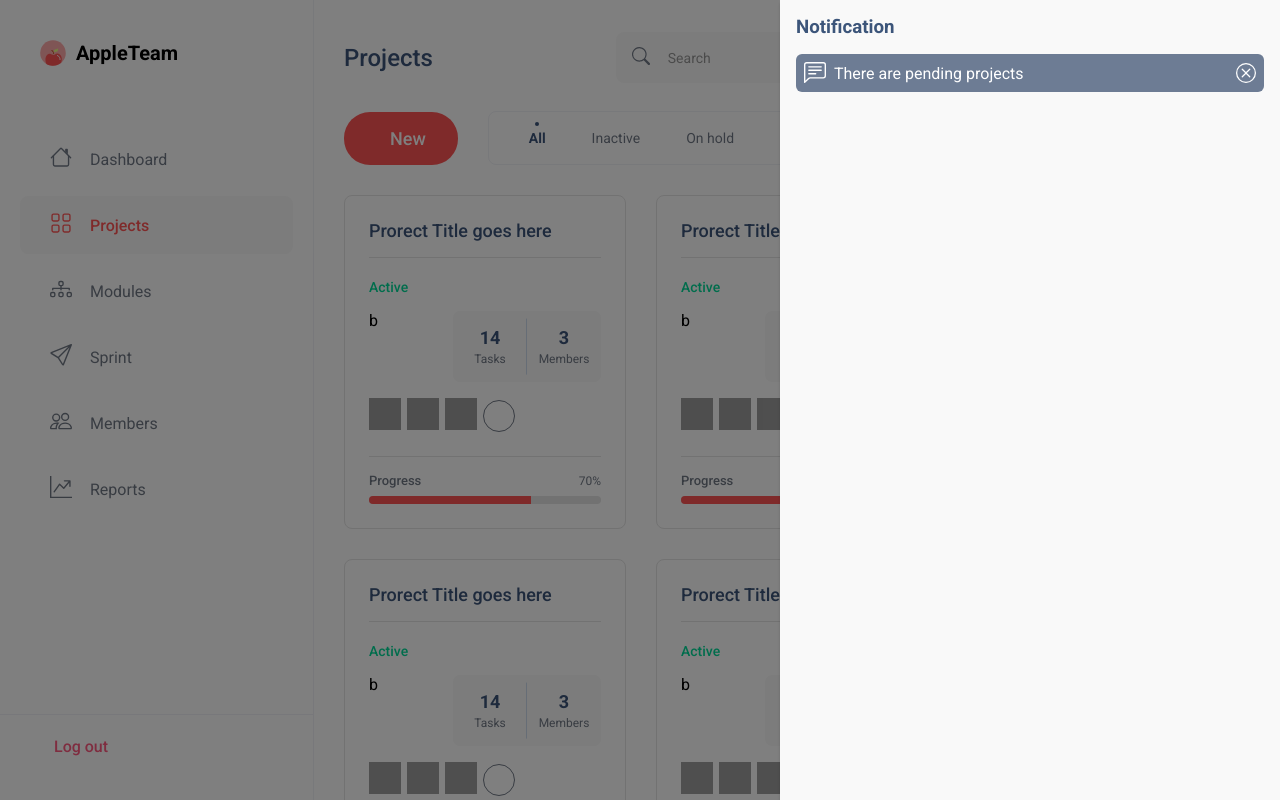
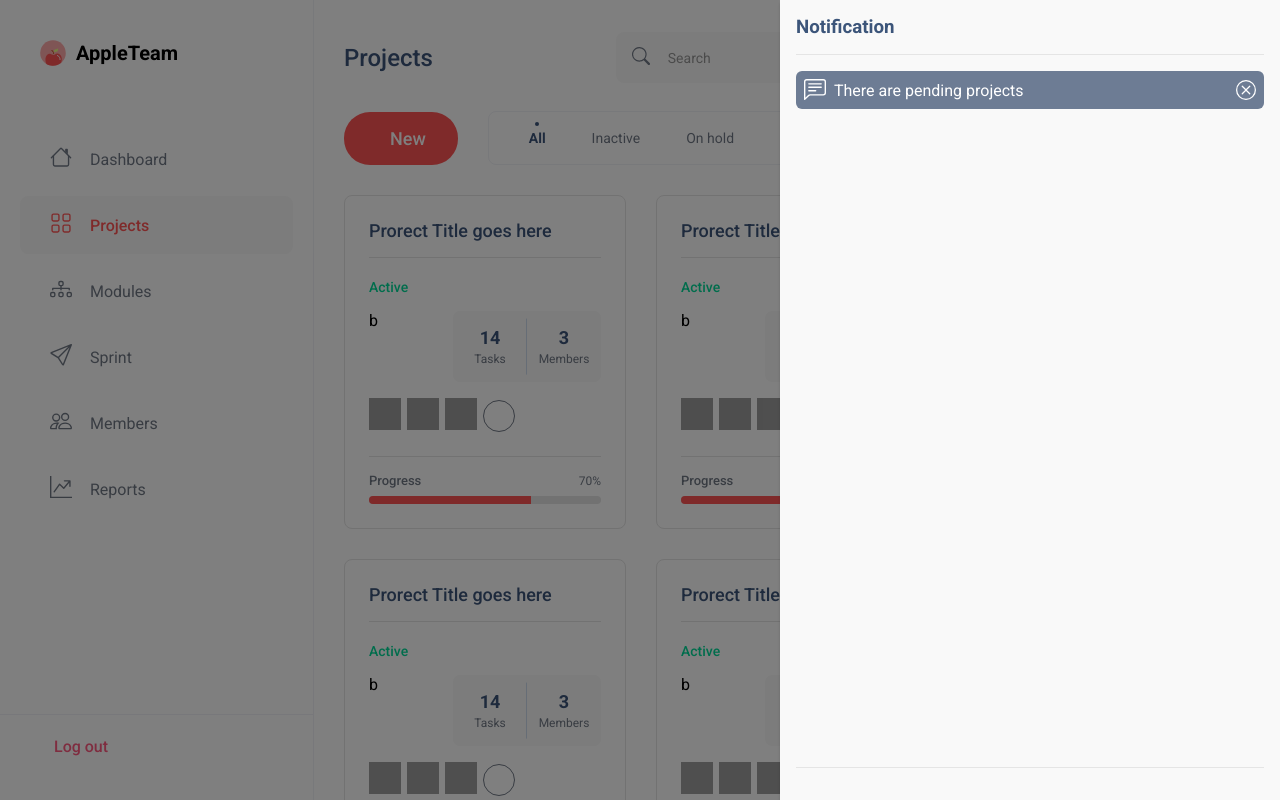
Before and after one commit to kaplanark/dashboard, a Vue app: page / in a window 1280 px wide. Both pictures are taken after a click on the button 978 px from the left and 57 px from the top of the page. Shown: the top 800 px of the page. Built offline with nearby package versions, Linux system fonts and the light colour scheme; grey boxes are pictures that could not be loaded.

Commit message:
Update card.vue for globally

```diff
--- a/src/components/Card/Card.vue
+++ b/src/components/Card/Card.vue
@@ -2,17 +2,16 @@
 const props = defineProps({
 	bordered: {
 		type: String,
-		default: '',
+		default: ''
 	},
 	classes: {
-		type: String,
-		default: '',
+		type: String
 	}
 });
 </script>
 
 <template>
-	<div class="card" :class="[props.bordered == '' ? 'card--bordered':'']">
+	<div class="card" :class="[props.bordered != undefined ? 'card--bordered':'']">
 		<div class="card__header">
 			<slot name="header" />
 		</div>
--- a/src/components/Modal/Modal.vue
+++ b/src/components/Modal/Modal.vue
@@ -4,19 +4,18 @@
 const props = defineProps({
 	show: {
 		type: Boolean,
-		default: false,
+		default: false
 	},
 	classes: {
 		type: String,
-		default: '',
+		default: ''
 	},
 	size: {
 		type: String,
-		default: 'md',
+		default: 'md'
 	},
 	bordered: {
-		type: String,
-		default: '',
+		type: String
 	},
 });
 const emit = defineEmits(['update:show']);
@@ -33,7 +32,8 @@ const closeHandler = () => {
 
 <template>
 	<Transition name="fade">
-		<div class="modal" :class="['modal--' + props.size, props.classes, props.bordered == '' ? 'modal--bordered':'']"
+		<div class="modal"
+			:class="['modal--' + props.size, props.classes, props.bordered != undefined ? 'modal--bordered':'']"
 			v-if="props.show">
 			<div class="modal__mask" @click="closeHandler"></div>
 			<Transition name="scale">
--- a/src/components/Offcanvas/Offcanvas.vue
+++ b/src/components/Offcanvas/Offcanvas.vue
@@ -4,11 +4,14 @@
 const props = defineProps({
 	size: {
 		type: String,
-        default: 'md',
+		default: 'md'
 	},
 	show: {
 		type: Boolean,
-        default: false,
+		default: false
+	},
+	bordered: {
+		type: String
 	}
 });
 const emit = defineEmits(['update:show']);
@@ -25,7 +28,9 @@ const toggleHandler = () => {
 
 <template>
 	<Transition name="fade" mode="out-in">
-        <div class="offcanvas" :class="'offcanvas--' + props.size" v-show="props.show">
+		<div class="offcanvas"
+			:class="['offcanvas--' + props.size, props.bordered != undefined ? 'offcanvas--bordered' : '']"
+			v-show="props.show">
 			<div class="offcanvas__mask" @click="toggleHandler"></div>
 			<Transition name="slide" mode="out-in">
 				<div class="offcanvas__content" v-show="props.show">
@@ -100,6 +105,18 @@ const toggleHandler = () => {
 		bottom: 0;
 	}
 
+	&--bordered {
+		.offcanvas__header {
+			border-bottom: 1px solid #E5E5E5;
+			padding-bottom: 16px;
+		}
+
+		.offcanvas__footer {
+			border-top: 1px solid #E5E5E5;
+			padding-top: 16px;
+		}
+	}
+
 	&--sm {
 		.offcanvas__content {
 			width: 300px;
--- a/src/layouts/Header.vue
+++ b/src/layouts/Header.vue
@@ -47,7 +47,7 @@ const clickHandler = () => {
 			</div>
 			<UserInfo :data="data" classes="cursor-pointer" @click="clickHandler" />
 		</div>
-        <Offcanvas v-model:show="toggleNotification">
+		<Offcanvas v-model:show="toggleNotification" bordered>
 			<template #header>
 				<h3 class="text-secondary">Notification</h3>
 			</template>
@@ -60,7 +60,7 @@ const clickHandler = () => {
 		<Offcanvas v-model:show="toggleUser">
 			<template #header>
 				<div class="display-flex justify-content-center flex-column w-100 align-items-center">
-                    <Avatar :image="data.image" size="96" classes="mb-1"/>
+					<Avatar :image="data.image" size="96" classes="mb-1" />
 					<h2 class="text-secondary mb-1">{{data.name}}</h2>
 					<small class="text-danger mb-2">{{data.email}}</small>
 					<Divider title="Profile settings" title-placement="left" />
```
Lines whose indentation alone changed are shown as unchanged.
